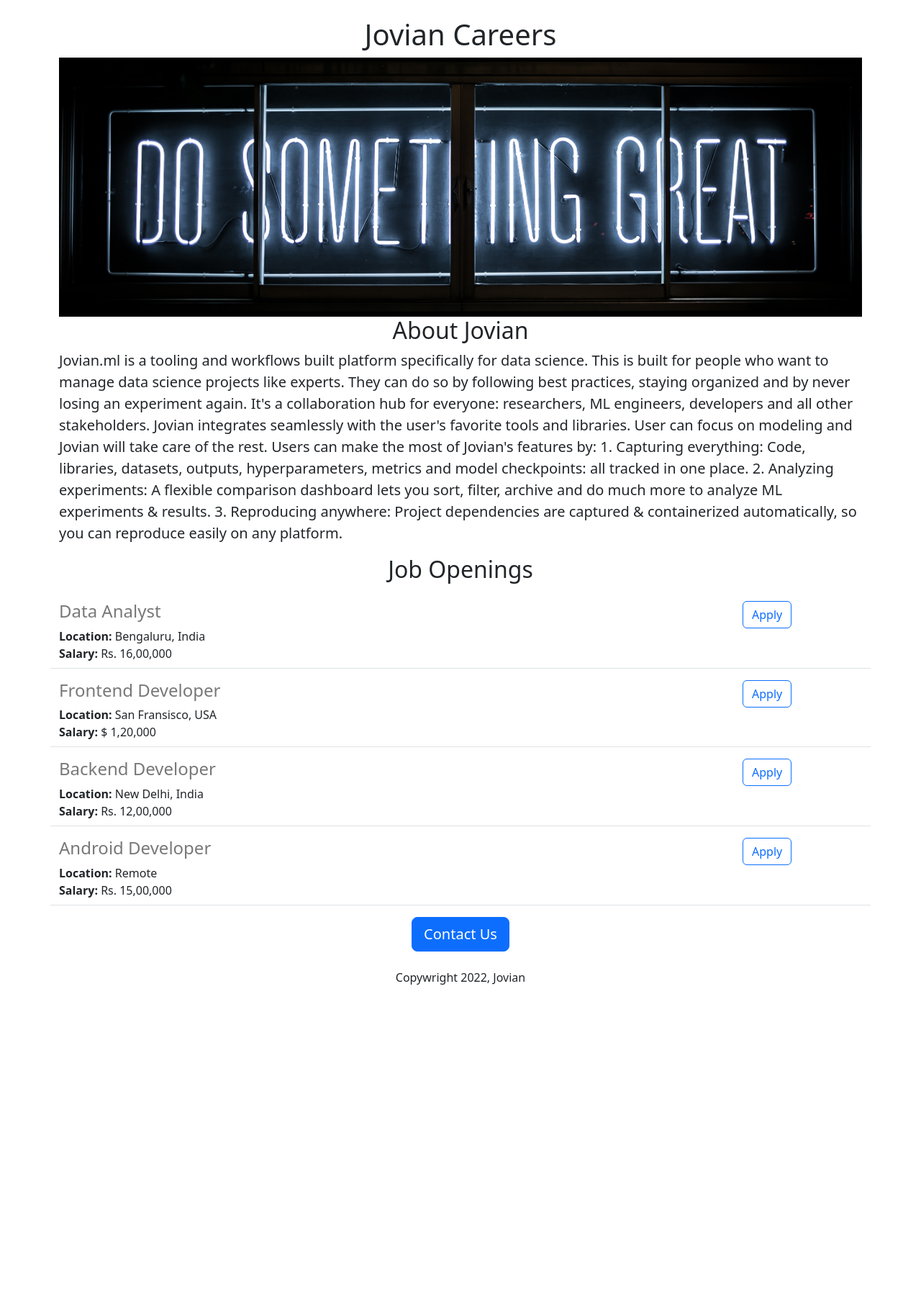
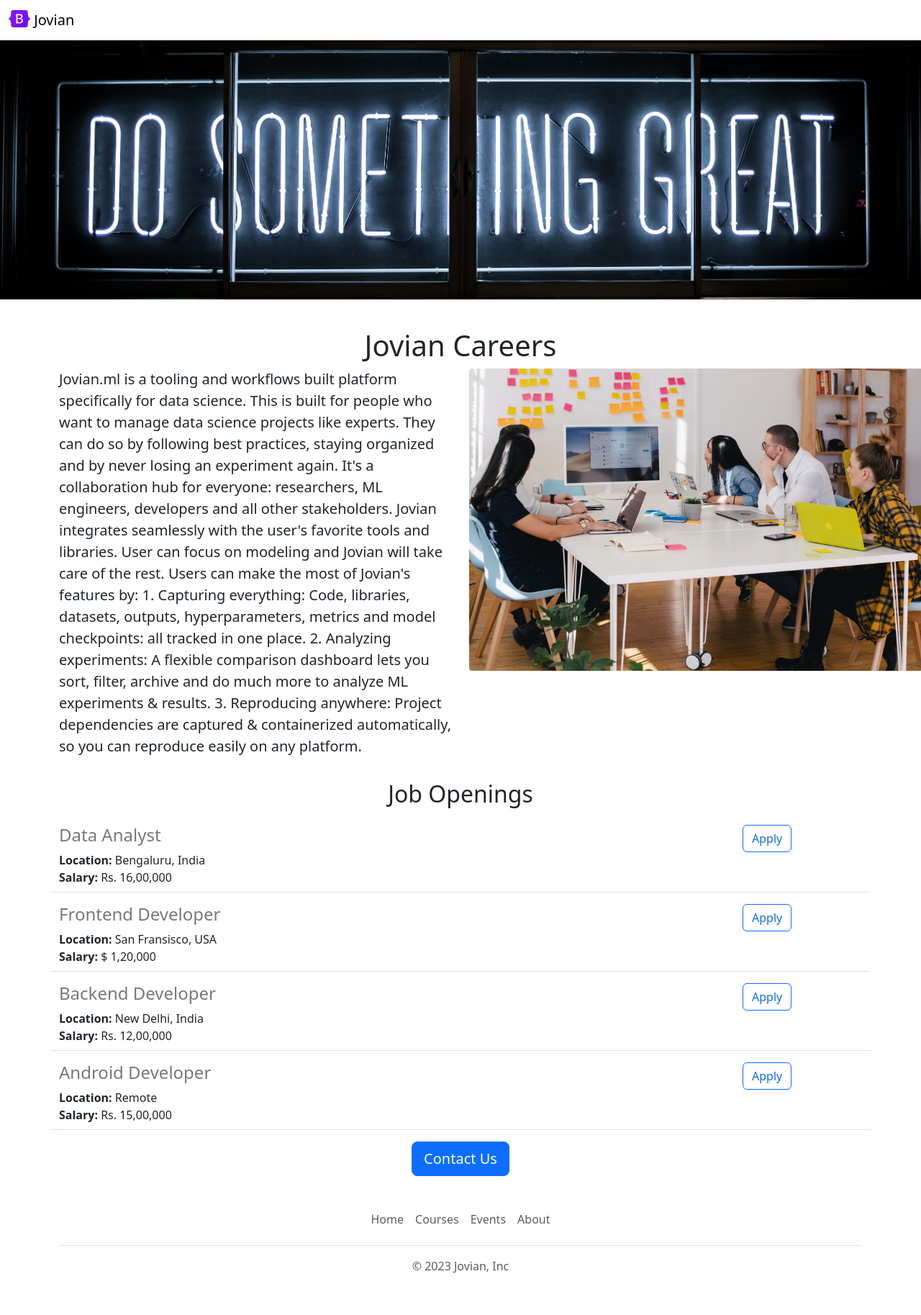
Before and after one commit to Rounak396/jovian-career-website, a Flask app: page / in a window 1280 px wide. Shown: the whole page at 72% size. Before the commit the page ends 1368 px from the top, so only its background shows below. Run offline with Flask 3, Linux system fonts and the light colour scheme.

Commit message:
Changed the files and added some new one

```diff
--- /dev/null
+++ b/templates/footer.html
@@ -0,0 +1,11 @@
+<div class="container">
+  <footer class="py-3 my-4">
+    <ul class="nav justify-content-center border-bottom pb-3 mb-3">
+      <li class="nav-item"><a href="https://www.jovian.ai" class="nav-link px-2 text-body-secondary">Home</a></li>
+      <li class="nav-item"><a href="https://jovian.ai/learn" class="nav-link px-2 text-body-secondary">Courses</a></li>
+      <li class="nav-item"><a href="https://jovian.ai/events" class="nav-link px-2 text-body-secondary">Events</a></li>
+      <li class="nav-item"><a href="https://jovian.ai/about" class="nav-link px-2 text-body-secondary">About</a></li>
+    </ul>
+    <p class="text-center text-body-secondary">&copy; 2023 Jovian, Inc</p>
+  </footer>
+</div>
--- a/templates/home.html
+++ b/templates/home.html
@@ -11,21 +11,31 @@
       height: 360px;
       width: 100%;
       object-fit: cover;
+      margin-bottom: 16px;
     }
   </style>
 </head>
 <body>
+  {% include 'nav.html' %}
+  <img class="img-fluid" id="banner" src="static/Banner.jpeg">
   <div class="container">
   <h1 class="text-center mt-4 mb-2"> {{company_name}} Careers</h1>
-  <img class="img-fluid" id="banner" src="static/Banner.jpeg">
-  <h2 class="text-center">About Jovian</h2>
+  <div class="row" style="margin-bottom: 16px">
+   <div class="col-md-6">
+
   <p class="lead">Jovian.ml is a tooling and workflows built platform specifically for data science. This is built for people who want to manage data science projects like experts. They can do so by following best practices, staying organized and by never losing an experiment again. It's a collaboration hub for everyone: researchers, ML engineers, developers and all other stakeholders. Jovian integrates seamlessly with the user's favorite tools and libraries. User can focus on modeling and Jovian will take care of the rest. Users can make the most of Jovian's features by:
 
 1. Capturing everything: Code, libraries, datasets, outputs, hyperparameters, metrics and model checkpoints: all tracked in one place.
 
 2. Analyzing experiments: A flexible comparison dashboard lets you sort, filter, archive and do much more to analyze ML experiments & results.
 
-3. Reproducing anywhere: Project dependencies are captured & containerized automatically, so you can reproduce easily on any platform.</p>
+3. Reproducing anywhere: Project dependencies are captured & containerized automatically, so you can reproduce easily on any platform.
+  </p>
+   </div>
+    <div class="d-none d-md-block col-md-6">
+    <img src= "static/people.jpeg" style="height:420px; border-radius:4px;" >
+    </div>
+  </div>
 
   <h2 class="text-center mt-2 mb-4">Job Openings</h2>
 
@@ -37,8 +47,8 @@
 
   <div class="text-center">
     <button class="btn btn-primary btn-lg"> Contact  Us </button>
-    <p class="mt-4">Copywright 2022, Jovian</p>
   </div>
   </div>
+  {% include 'footer.html' %}
 </body>
 </html>
--- /dev/null
+++ b/templates/nav.html
@@ -0,0 +1,10 @@
+<nav class="navbar shadow-sm fixed-top bg-white">
+  <div class="container-fluid">
+    <a class="navbar-brand" href="#">
+      <img src="static/bootstrap-logo.svg" alt="Logo" width="30" height="24" class="d-inline-block align-text-top">
+      Jovian
+    </a>
+  </div>
+</nav>
+<div style="height:56px">
+</div>
--- a/templates/template.html
+++ b/templates/template.html
@@ -14,7 +14,7 @@
 
 
   <div class="col-2">
-    <button type="button" class="btn btn-outline-primary"> Apply </button>
+    <a href="mailto:hello@jovian.ai? subject=Application for {{job['title']}}" type="button" class="btn btn-outline-primary"> Apply </a>
   </div>
 
 </div>
```
Also changed, not shown: static/bootstrap-logo.svg (added), static/people.jpeg (added).
